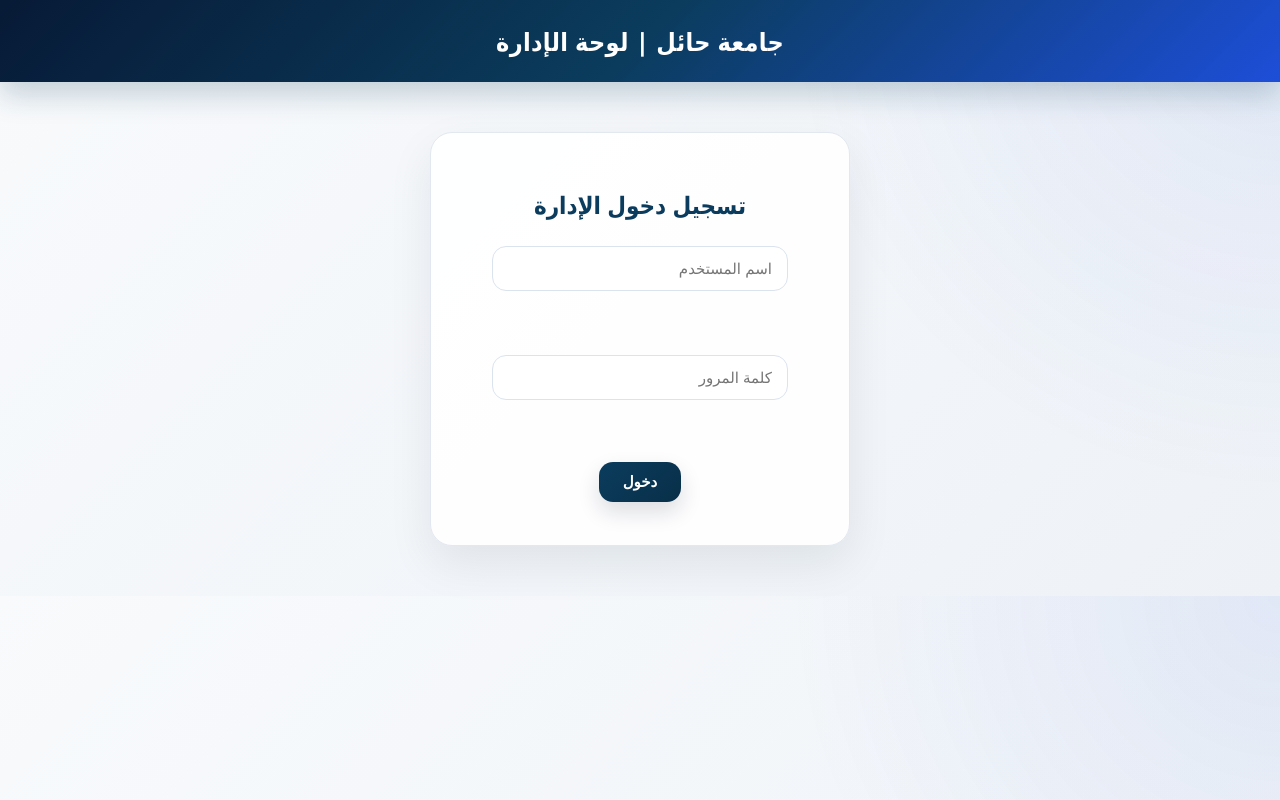
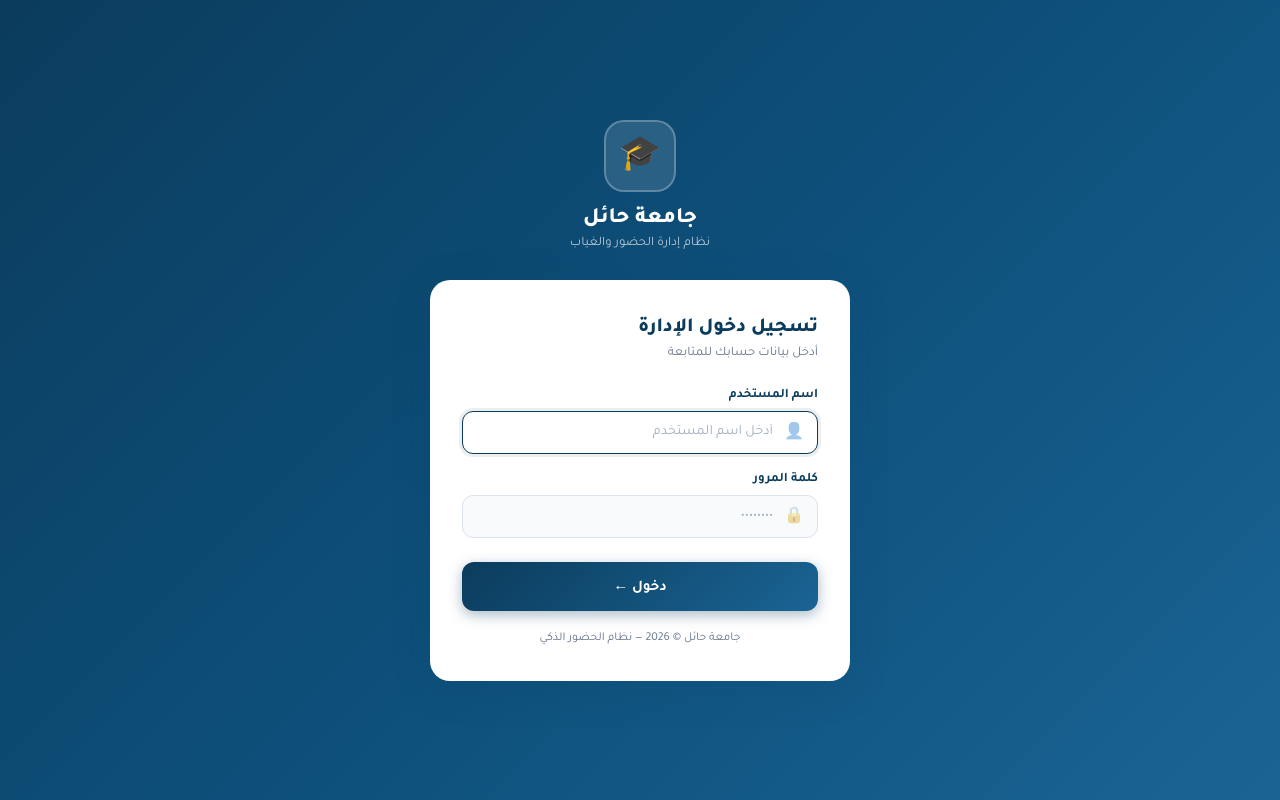
Before and after one commit to m2651007-ctrl/attendance_system, a Flask app: page /admin/login in a window 1280 px wide. Run offline with Flask 3, Linux system fonts and the light colour scheme; parts of the project's set-up code (start-up, migrations or seed data) failed here and were passed over.

Commit message:
admin_login.html

```diff
--- a/templates/admin/admin_login.html
+++ b/templates/admin/admin_login.html
@@ -1,33 +1,180 @@
 <!DOCTYPE html>
-<html lang="ar">
+<html lang="ar" dir="rtl">
 <head>
     <meta charset="UTF-8">
-    <title>Admin Login - University of Hail</title>
-    <link rel="stylesheet" href="/static/css/style.css">
+    <title>تسجيل الدخول — جامعة حائل</title>
+    <link rel="preconnect" href="https://fonts.googleapis.com">
+    <link href="https://fonts.googleapis.com/css2?family=Tajawal:wght@300;400;500;700;800&display=swap" rel="stylesheet">
+    <style>
+        :root {
+            --navy: #0b3c5d; --navy-mid: #0d4f7a; --navy-lt: #1a6494;
+            --bg: #f0f4f8; --white: #ffffff; --text: #1a2332;
+            --muted: #64748b; --danger: #dc2626; --danger-lt: #fee2e2;
+            --border: #dde4ed; --shadow: 0 8px 40px rgba(11,60,93,.16);
+        }
+        * { margin: 0; padding: 0; box-sizing: border-box; }
+        body {
+            font-family: 'Tajawal', sans-serif;
+            background: linear-gradient(135deg, #0b3c5d 0%, #0d4f7a 50%, #1a6494 100%);
+            min-height: 100vh;
+            display: flex; align-items: center; justify-content: center;
+            padding: 20px;
+        }
 
+        .login-wrapper {
+            width: 100%; max-width: 420px;
+            animation: fadeUp .4s ease both;
+        }
+
+        /* Logo */
+        .logo-area {
+            text-align: center;
+            margin-bottom: 28px;
+        }
+        .logo-icon {
+            width: 72px; height: 72px;
+            background: rgba(255,255,255,.12);
+            border: 2px solid rgba(255,255,255,.25);
+            border-radius: 20px;
+            display: inline-flex; align-items: center; justify-content: center;
+            font-size: 34px; margin-bottom: 14px;
+        }
+        .logo-area h1 { color: #fff; font-size: 22px; font-weight: 800; }
+        .logo-area p  { color: rgba(255,255,255,.7); font-size: 13px; margin-top: 4px; }
+
+        /* Card */
+        .card {
+            background: var(--white);
+            border-radius: 20px;
+            box-shadow: var(--shadow);
+            padding: 36px 32px;
+        }
+
+        .card h2 {
+            font-size: 20px; font-weight: 800;
+            color: var(--navy); margin-bottom: 6px;
+        }
+        .card .subtitle {
+            font-size: 13px; color: var(--muted);
+            margin-bottom: 26px;
+        }
+
+        /* Error */
+        .error-box {
+            background: var(--danger-lt);
+            border: 1px solid #fecaca;
+            border-right: 4px solid var(--danger);
+            border-radius: 10px;
+            padding: 12px 14px;
+            margin-bottom: 20px;
+            display: flex; align-items: center; gap: 10px;
+            font-size: 13px; font-weight: 600; color: var(--danger);
+            animation: shake .3s ease;
+        }
+
+        @keyframes shake {
+            0%,100% { transform: translateX(0); }
+            25%      { transform: translateX(-6px); }
+            75%      { transform: translateX(6px); }
+        }
+
+        /* Form */
+        .form-group { margin-bottom: 18px; }
+        .form-group label {
+            display: block; font-size: 13px; font-weight: 600;
+            color: var(--navy); margin-bottom: 7px;
+        }
+        .input-wrap { position: relative; }
+        .input-icon {
+            position: absolute; right: 14px; top: 50%;
+            transform: translateY(-50%); font-size: 16px;
+            opacity: .4; pointer-events: none;
+        }
+        .form-group input {
+            width: 100%; padding: 12px 44px 12px 14px;
+            border: 1.5px solid var(--border); border-radius: 11px;
+            font-size: 14px; font-family: 'Tajawal', sans-serif;
+            color: var(--text); background: #f8fafc;
+            transition: all .2s; outline: none;
+        }
+        .form-group input:focus {
+            border-color: var(--navy); background: var(--white);
+            box-shadow: 0 0 0 3px rgba(11,60,93,.08);
+        }
+        .form-group input::placeholder { color: #a0aec0; }
+
+        /* Submit */
+        .submit-btn {
+            width: 100%;
+            background: linear-gradient(135deg, var(--navy) 0%, var(--navy-lt) 100%);
+            color: #fff; border: none; border-radius: 12px;
+            padding: 14px; font-size: 15px; font-weight: 700;
+            font-family: 'Tajawal', sans-serif; cursor: pointer;
+            transition: all .2s;
+            box-shadow: 0 4px 14px rgba(11,60,93,.35);
+            margin-top: 6px;
+        }
+        .submit-btn:hover {
+            transform: translateY(-1px);
+            box-shadow: 0 6px 20px rgba(11,60,93,.45);
+        }
+        .submit-btn:active { transform: translateY(0); }
+
+        /* Footer */
+        .card-footer {
+            text-align: center; margin-top: 20px;
+            font-size: 12px; color: var(--muted);
+        }
+
+        @keyframes fadeUp {
+            from { opacity:0; transform: translateY(20px); }
+            to   { opacity:1; transform: translateY(0); }
+        }
+    </style>
 </head>
 <body>
 
-<div class="header">
-    جامعة حائل | لوحة الإدارة
-</div>
+<div class="login-wrapper">
+    <div class="logo-area">
+        <div class="logo-icon">🎓</div>
+        <h1>جامعة حائل</h1>
+        <p>نظام إدارة الحضور والغياب</p>
+    </div>
 
-<div class="card center">
+    <div class="card">
+        <h2>تسجيل دخول الإدارة</h2>
+        <p class="subtitle">أدخل بيانات حسابك للمتابعة</p>
 
-    <h2 class="title">تسجيل دخول الإدارة</h2>
+        {% if error %}
+        <div class="error-box">
+            ⚠️ {{ error }}
+        </div>
+        {% endif %}
 
-    {% if error %}
-        <p class="error">{{ error }}</p>
-    {% endif %}
+        <form method="post">
+            <div class="form-group">
+                <label>اسم المستخدم</label>
+                <div class="input-wrap">
+                    <span class="input-icon">👤</span>
+                    <input type="text" name="username" placeholder="أدخل اسم المستخدم" required autofocus>
+                </div>
+            </div>
 
-    <form method="post">
-        <input type="text" name="username" placeholder="اسم المستخدم" required>
-        <br><br>
-        <input type="password" name="password" placeholder="كلمة المرور" required>
-        <br><br>
-        <button class="btn">دخول</button>
-    </form>
+            <div class="form-group">
+                <label>كلمة المرور</label>
+                <div class="input-wrap">
+                    <span class="input-icon">🔒</span>
+                    <input type="password" name="password" placeholder="••••••••" required>
+                </div>
+            </div>
 
+            <button class="submit-btn" type="submit">دخول ←</button>
+        </form>
+
+        <div class="card-footer">
+            جامعة حائل &copy; 2026 — نظام الحضور الذكي
+        </div>
+    </div>
 </div>
 
 </body>
```
